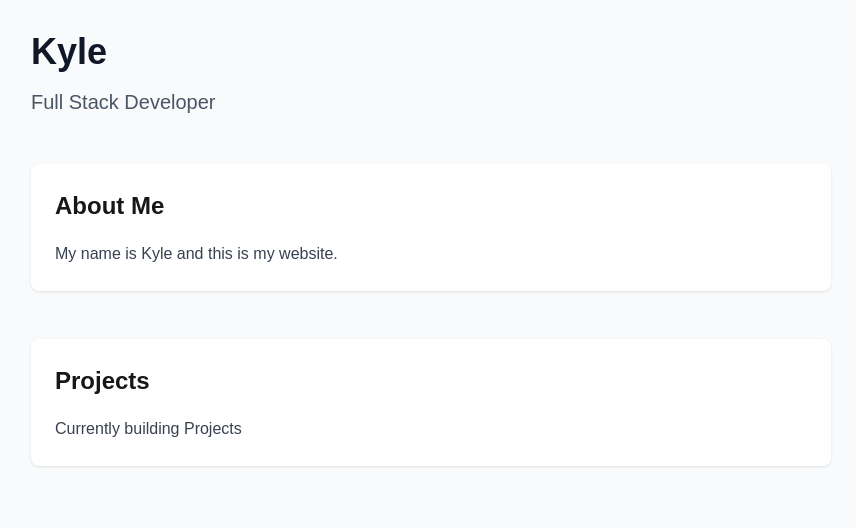
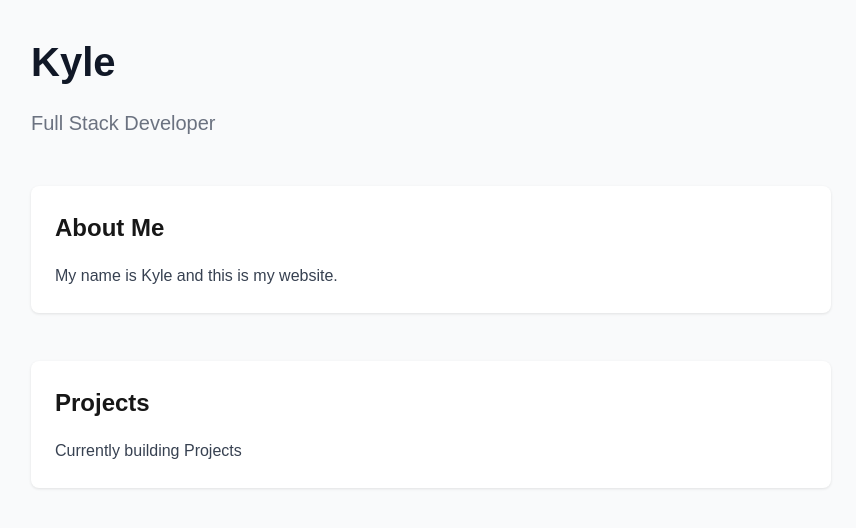
Before and after one commit to kyleyuen3/my-portfolio, a Next.js app: page / in a window 1280 px wide. Shown: the top 528 px of the page, without its empty margins (209-1065 px from the left). Built offline with nearby package versions, Linux system fonts and the light colour scheme.

Commit message:
updated tailwind --> css in header

```diff
--- a/app/page.tsx
+++ b/app/page.tsx
@@ -7,8 +7,9 @@ export default function Home() {
       <div className={styles.content}>
 
         {/* Header */}
-        <h1 className="text-4xl font-bold text-gray-900">Kyle</h1>
-        <p className="text-xl text-gray-600 mt-4">Full Stack Developer</p>
+          <h1 className={styles.title}>Kyle</h1>
+          <p className={styles.subtitle}>Full Stack Developer</p>
+
 
         {/* About Section */}
         <section className={styles.section}>
```
